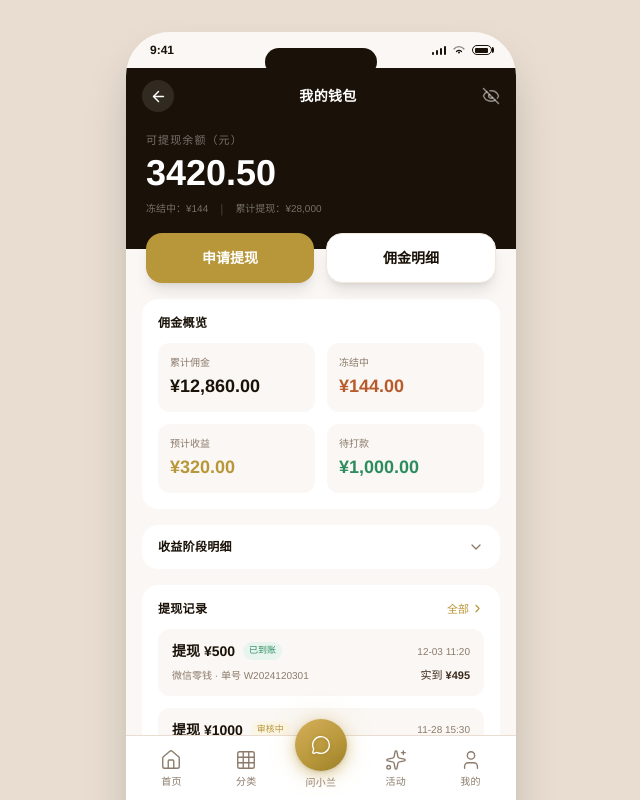
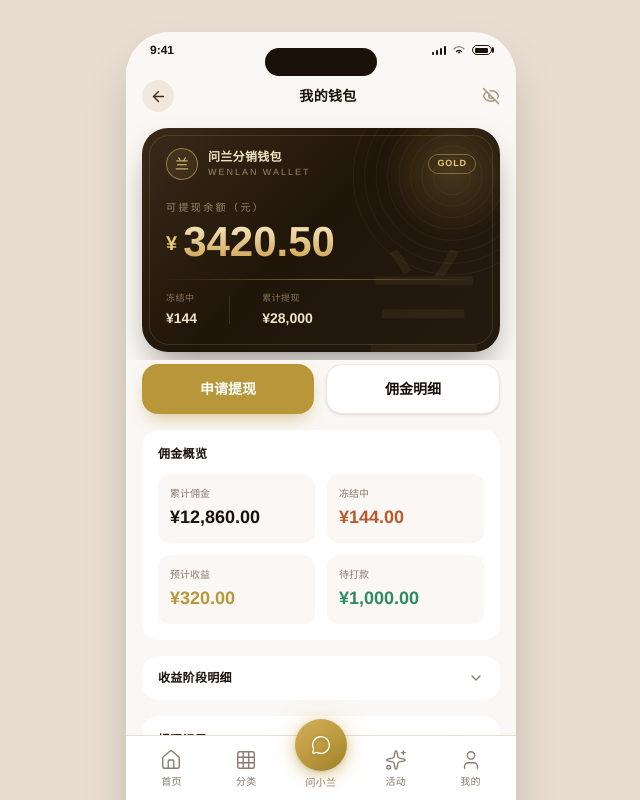
Before and after one commit to 315fang/cloud-mp-qianduan, a Next.js app: page /distributor/wallet in a window 1280 px wide. Shown: the top 800 px of the page, without its empty margins (319-959 px from the left). Built offline with nearby package versions, Linux system fonts and the light colour scheme.

Commit message:
feat: redesign wallet page with gold membership card style and update UI elements
Co-authored-by: 王飞 <192938845+315fang@users.noreply.github.com>

```diff
--- a/src/app/distributor/wallet/page.tsx
+++ b/src/app/distributor/wallet/page.tsx
@@ -91,40 +91,92 @@ export default function WalletPage() {
   return (
     <PhoneFrame>
       {/* 顶部导航 */}
-      <div className="flex items-center justify-between px-4 py-3 bg-[#1A1208]">
-        <button onClick={() => router.back()} className="w-8 h-8 flex items-center justify-center rounded-full bg-white/10" aria-label="返回">
-          <ArrowLeft size={17} className="text-white" />
+      <div className="flex items-center justify-between px-4 py-3 bg-[#FAF7F4]">
+        <button onClick={() => router.back()} className="w-8 h-8 flex items-center justify-center rounded-full bg-[#F0E8DC]" aria-label="返回">
+          <ArrowLeft size={17} className="text-[#3D2B1A]" />
         </button>
-        <span className="text-sm font-bold text-white tracking-wide">我的钱包</span>
+        <span className="text-sm font-bold text-[#1A1208] tracking-wide">我的钱包</span>
         <button aria-label="切换余额可见" onClick={() => setShowBalance(!showBalance)}>
-          {showBalance ? <EyeOff size={18} className="text-white/50" /> : <Eye size={18} className="text-white/50" />}
+          {showBalance ? <EyeOff size={18} className="text-[#A8987F]" /> : <Eye size={18} className="text-[#A8987F]" />}
         </button>
       </div>
 
-      {/* 余额区 */}
-      <div className="bg-[#1A1208] px-5 pt-2 pb-8">
-        <p className="text-[11px] text-white/40 tracking-widest">可提现余额（元）</p>
-        <div className="flex items-end gap-2 mt-1">
-          <span className="text-4xl font-bold text-white">{showBalance ? balance.toFixed(2) : "••••••"}</span>
-        </div>
-        <div className="flex items-center gap-3 mt-2">
-          <p className="text-[10px] text-white/40">冻结中：{showBalance ? "¥144" : "•••"}</p>
-          <span className="text-white/20 text-xs">|</span>
-          <p className="text-[10px] text-white/40">累计提现：{showBalance ? "¥28,000" : "•••"}</p>
+      {/* 鎏金会员卡 */}
+      <div className="bg-[#FAF7F4] px-4 pt-1 pb-2">
+        <div
+          className="relative rounded-[26px] overflow-hidden px-6 pt-5 pb-6"
+          style={{
+            background: "linear-gradient(135deg,#3A2A18 0%,#1F1509 46%,#241A10 100%)",
+            boxShadow: "0 16px 34px -12px rgba(26,18,8,0.55)",
+          }}
+        >
+          {/* 雕版同心环纹 */}
+          <svg className="absolute -right-14 -top-14 w-52 h-52 opacity-[0.10]" viewBox="0 0 200 200" fill="none" stroke="#E7C977" aria-hidden="true">
+            {Array.from({ length: 8 }).map((_, i) => (
+              <circle key={i} cx="100" cy="100" r={18 + i * 11} strokeWidth="0.6" />
+            ))}
+          </svg>
+          {/* 右上金色光晕 */}
+          <div className="absolute -top-8 -right-6 w-36 h-36 rounded-full" style={{ background: "radial-gradient(circle,#D4AF5A,transparent 68%)", opacity: 0.22 }} />
+          {/* 烫金水印印记 */}
+          <span className="absolute -bottom-3 right-4 text-[120px] leading-none font-serif text-[#E7C977]/[0.07] select-none pointer-events-none">兰</span>
+          {/* 金色内描边 */}
+          <div className="absolute inset-[7px] rounded-[20px] border border-[#E7C977]/15 pointer-events-none" />
+
+          {/* 品牌行 */}
+          <div className="relative flex items-center justify-between">
+            <div className="flex items-center gap-2.5">
+              <span className="w-8 h-8 rounded-full border border-[#E7C977]/50 flex items-center justify-center font-serif text-sm text-[#E7C977]" style={{ background: "rgba(231,201,119,0.08)" }}>
+                兰
+              </span>
+              <div className="leading-tight">
+                <p className="text-[12px] font-bold text-[#F1E4C4] tracking-wide">问兰分销钱包</p>
+                <p className="text-[9px] text-[#C9B68C]/70 tracking-[0.22em] mt-0.5">WENLAN WALLET</p>
+              </div>
+            </div>
+            <span className="text-[9px] font-bold text-[#E7C977] border border-[#E7C977]/40 rounded-full px-2 py-0.5 tracking-widest">GOLD</span>
+          </div>
+
+          {/* 余额 */}
+          <div className="relative mt-5">
+            <p className="text-[10px] text-[#C9B68C]/70 tracking-[0.24em]">可提现余额（元）</p>
+            <div className="flex items-end gap-1.5 mt-1.5">
+              <span className="text-xl font-bold mb-1.5 text-[#E7C977]">¥</span>
+              <span className="text-[42px] leading-none font-bold bg-gradient-to-b from-[#F8EBC6] to-[#CDA047] bg-clip-text text-transparent">
+                {showBalance ? balance.toFixed(2) : "••••••"}
+              </span>
+            </div>
+          </div>
+
+          {/* 金色细分隔线 */}
+          <div className="relative mt-4 h-px" style={{ background: "linear-gradient(to right,transparent,rgba(231,201,119,0.45),transparent)" }} />
+
+          {/* 底部信息 */}
+          <div className="relative mt-3 flex items-center gap-8">
+            <div>
+              <p className="text-[9px] text-[#C9B68C]/60 tracking-wider">冻结中</p>
+              <p className="text-sm font-semibold text-[#F1E4C4] mt-0.5">{showBalance ? "¥144" : "•••"}</p>
+            </div>
+            <div className="w-px h-7 bg-[#E7C977]/15" />
+            <div>
+              <p className="text-[9px] text-[#C9B68C]/60 tracking-wider">累计提现</p>
+              <p className="text-sm font-semibold text-[#F1E4C4] mt-0.5">{showBalance ? "¥28,000" : "•••"}</p>
+            </div>
+          </div>
         </div>
       </div>
 
       {/* 操作按钮 */}
-      <div className="px-5 -mt-4 relative z-10 flex gap-3">
-        <button onClick={() => setStep("input")} className="flex-1 bg-[#B8973A] text-white text-sm font-bold py-3.5 rounded-2xl shadow-lg">
+      <div className="px-4 pt-1 relative z-10 flex gap-3 bg-[#FAF7F4]">
+        <button onClick={() => setStep("input")} className="flex-1 bg-[#B8973A] text-white text-sm font-bold py-3.5 rounded-2xl shadow-[0_8px_18px_-6px_rgba(184,151,58,0.6)]">
           申请提现
         </button>
-        <button onClick={() => router.push("/distributor/commission")} className="flex-1 bg-white text-[#1A1208] text-sm font-bold py-3.5 rounded-2xl shadow-lg border border-[#F0E8DC]">
+        <button onClick={() => router.push("/distributor/commission")} className="flex-1 bg-white text-[#1A1208] text-sm font-bold py-3.5 rounded-2xl shadow-sm border border-[#F0E8DC]">
           佣金明细
         </button>
       </div>
 
-      <div className="flex-1 overflow-y-auto px-4 mt-4 pb-6 space-y-4">
+      <div className="flex-1 overflow-y-auto px-4 mt-4 pb-6 space-y-4 bg-[#FAF7F4]">
         {/* 佣金概览四格 */}
         <div className="bg-white rounded-2xl p-4">
           <p className="text-xs font-bold text-[#1A1208] mb-3 tracking-wide">佣金概览</p>
@@ -155,7 +207,7 @@ export default function WalletPage() {
                     <p className="text-[10px] text-[#8C7B6B] mt-0.5">{s.desc}</p>
                   </div>
                   <span className="text-sm font-bold" style={{ color: s.tone }}>
-                    {showBalance ? `¥${s.amount}` : "•••"}
+                    {showBalance ? `¥${s.amount}` : "•��•"}
                   </span>
                 </div>
               ))}
--- a/src/app/order/pickup/page.tsx
+++ b/src/app/order/pickup/page.tsx
@@ -43,21 +43,47 @@ export default function PickupPage() {
             </span>
           </div>
 
-          {/* 凭证大卡 */}
-          <div className="bg-[#1A1208] rounded-2xl p-6 text-white relative overflow-hidden">
-            <div className="absolute top-0 right-0 w-32 h-32 rounded-full opacity-10" style={{ background: "radial-gradient(circle, #D4AF5A, transparent 70%)" }} />
-            <p className="text-center text-xs text-white/60 mb-3">向门店店员出示核销码</p>
-            <div className="text-center my-2">
-              <span className="text-3xl font-bold tracking-[0.15em]" style={{ filter: verified ? "blur(6px)" : "none" }}>{credential.code}</span>
+          {/* 凭证票券 */}
+          <div className="relative">
+            {/* 顶部金边票头 */}
+            <div className="rounded-t-2xl px-6 pt-5 pb-4 relative overflow-hidden" style={{ background: "linear-gradient(135deg,#3A2A18 0%,#1F1509 50%,#241A10 100%)" }}>
+              {/* 雕版同心纹 */}
+              <svg className="absolute -right-10 -top-10 w-40 h-40 opacity-[0.10]" viewBox="0 0 200 200" fill="none" stroke="#E7C977" aria-hidden="true">
+                {Array.from({ length: 6 }).map((_, i) => (
+                  <circle key={i} cx="100" cy="100" r={20 + i * 13} strokeWidth="0.6" />
+                ))}
+              </svg>
+              <span className="absolute -bottom-4 right-3 text-[88px] leading-none font-serif text-[#E7C977]/[0.07] select-none pointer-events-none">兰</span>
+
+              <div className="relative flex items-center gap-2">
+                <span className="w-6 h-6 rounded-full border border-[#E7C977]/50 flex items-center justify-center font-serif text-[11px] text-[#E7C977]" style={{ background: "rgba(231,201,119,0.08)" }}>兰</span>
+                <p className="text-[11px] font-bold text-[#F1E4C4] tracking-wide">问兰提货凭证</p>
+              </div>
+              <p className="relative text-center text-[11px] text-[#C9B68C]/70 mt-4 tracking-wider">向门店店员出示核销码</p>
+              <div className="relative text-center mt-2">
+                <span className="text-[32px] font-bold tracking-[0.12em] bg-gradient-to-b from-[#F8EBC6] to-[#CDA047] bg-clip-text text-transparent" style={{ filter: verified ? "blur(6px)" : "none" }}>
+                  {credential.code}
+                </span>
+              </div>
+              {verified && <p className="relative text-center text-xs text-[#E7C977] mt-2">该凭证已核销</p>}
             </div>
-            {verified && <p className="text-center text-xs text-[#D4AF5A] mt-2">该凭证已核销</p>}
-            <div className="flex items-center justify-between mt-5 pt-4 border-t border-white/10 text-xs text-white/60">
-              <span>订单号 {credential.orderId}</span>
-              <span className="flex items-center gap-1"><Clock size={12} /> {credential.pickupDeadline}</span>
+
+            {/* 撕裂线 + 两侧缺口 */}
+            <div className="relative h-0">
+              <span className="absolute -left-2 -top-2.5 w-5 h-5 rounded-full bg-[#FAF7F4]" />
+              <span className="absolute -right-2 -top-2.5 w-5 h-5 rounded-full bg-[#FAF7F4]" />
             </div>
-            <button onClick={handleCopy} className="w-full mt-4 py-2.5 bg-[#B8973A] rounded-xl text-sm font-bold flex items-center justify-center gap-2">
-              {copied ? <><Check size={15} /> 已复制</> : <><Copy size={15} /> 复制核销码</>}
-            </button>
+
+            {/* 票根信息 */}
+            <div className="bg-white rounded-b-2xl px-6 pt-5 pb-5 border-t-2 border-dashed border-[#EAD9B8]">
+              <div className="flex items-center justify-between text-xs text-[#8C7B6B]">
+                <span>订单号 {credential.orderId}</span>
+                <span className="flex items-center gap-1"><Clock size={12} /> {credential.pickupDeadline}</span>
+              </div>
+              <button onClick={handleCopy} className="w-full mt-4 py-2.5 bg-[#1A1208] rounded-xl text-sm font-bold text-[#F1E4C4] flex items-center justify-center gap-2">
+                {copied ? <><Check size={15} /> 已复制</> : <><Copy size={15} /> 复制核销码</>}
+              </button>
+            </div>
           </div>
 
           {/* 出示二维码 */}
```
Also changed, not shown: 1 other file (tests, documents, lock files or other folders).
